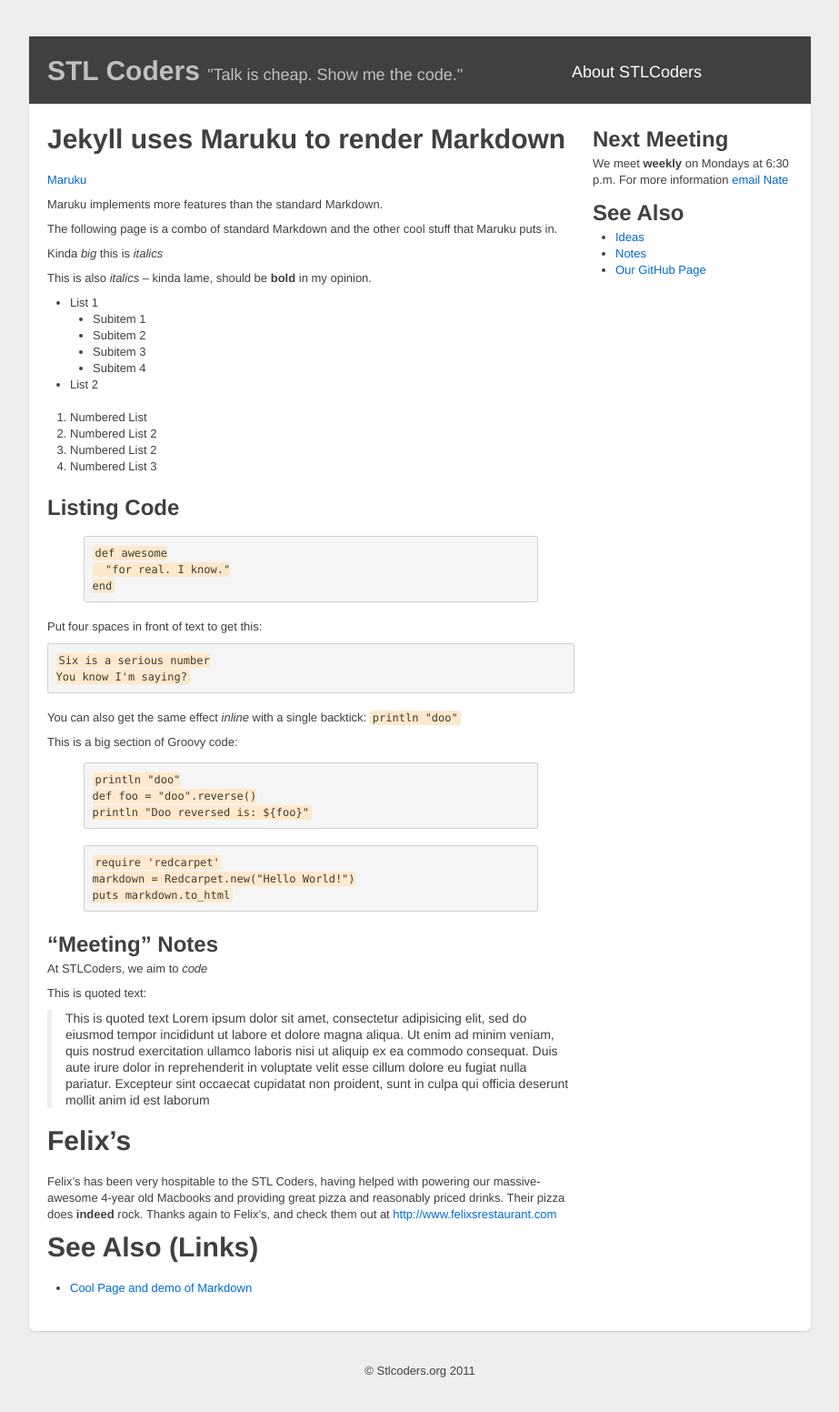
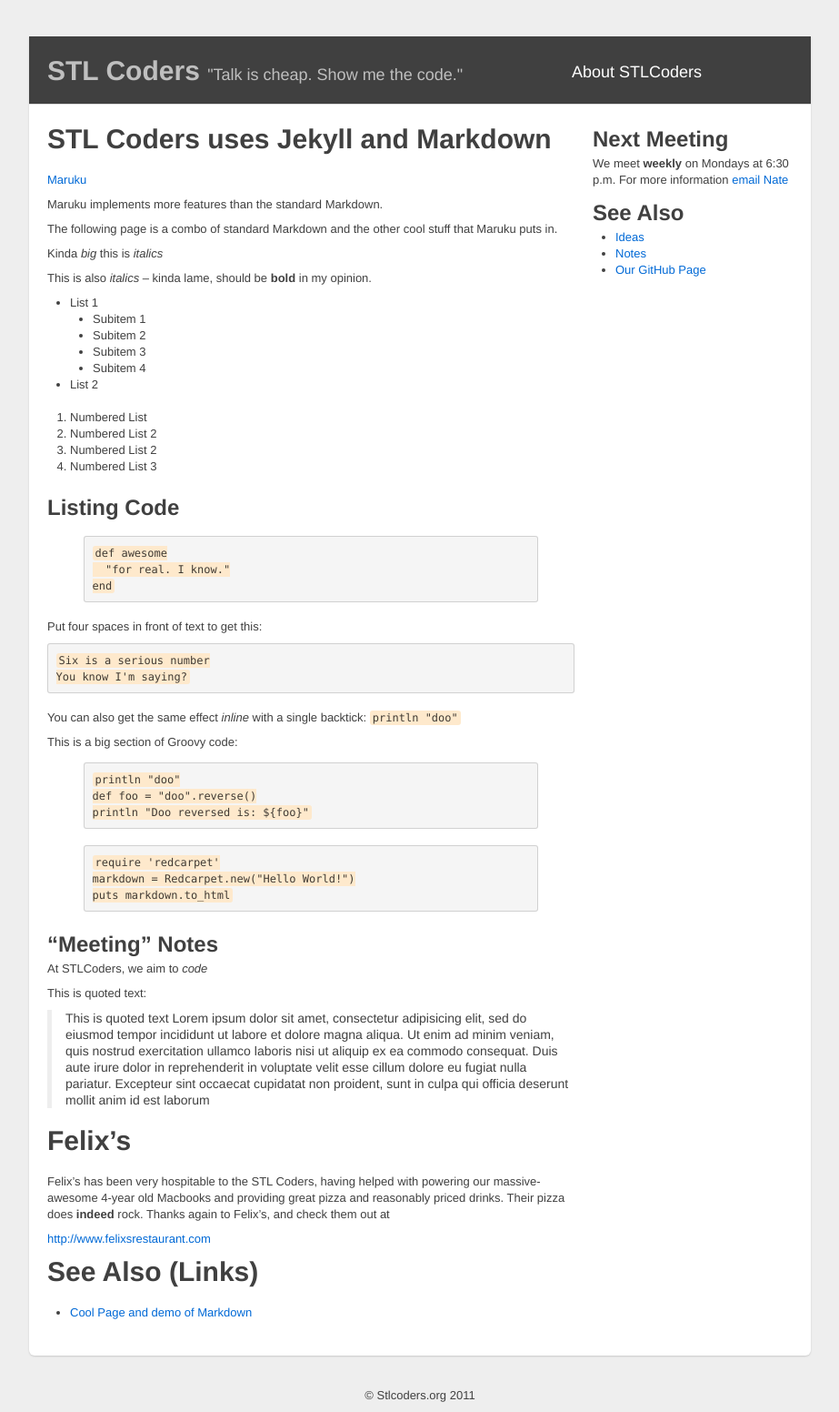
Before and after one commit to stlcoders/stlcoders.github.com, a Jekyll site: the page built from markdown-examples.markdown, in a window 1280 px wide. Shown: the whole page at 91% size, without its empty margins (178-1101 px from the left). Built offline with Jekyll 4.4.1, drawn with Linux system fonts in a browser that asks for light colours; before the commit the page ends 1525 px from its top, so only the background shows below that.

Commit message:
Make examples page relevant to STLCoders

```diff
--- a/markdown-examples.markdown
+++ b/markdown-examples.markdown
@@ -3,7 +3,7 @@
 plugin: true
 ---
 
-# Jekyll uses Maruku to render Markdown
+# STL Coders uses Jekyll and Markdown
 
 [ Maruku ]( http://maruku.rubyforge.org/maruku.html )
 
@@ -82,6 +82,7 @@
 powering our massive-awesome 4-year old Macbooks and providing great pizza
 and reasonably priced drinks.  Their pizza does **indeed** rock.  Thanks again
 to Felix's, and check them out at
+
 [http://www.felixsrestaurant.com](http://www.felixsrestaurant.com)
 
 # See Also (Links)
```
